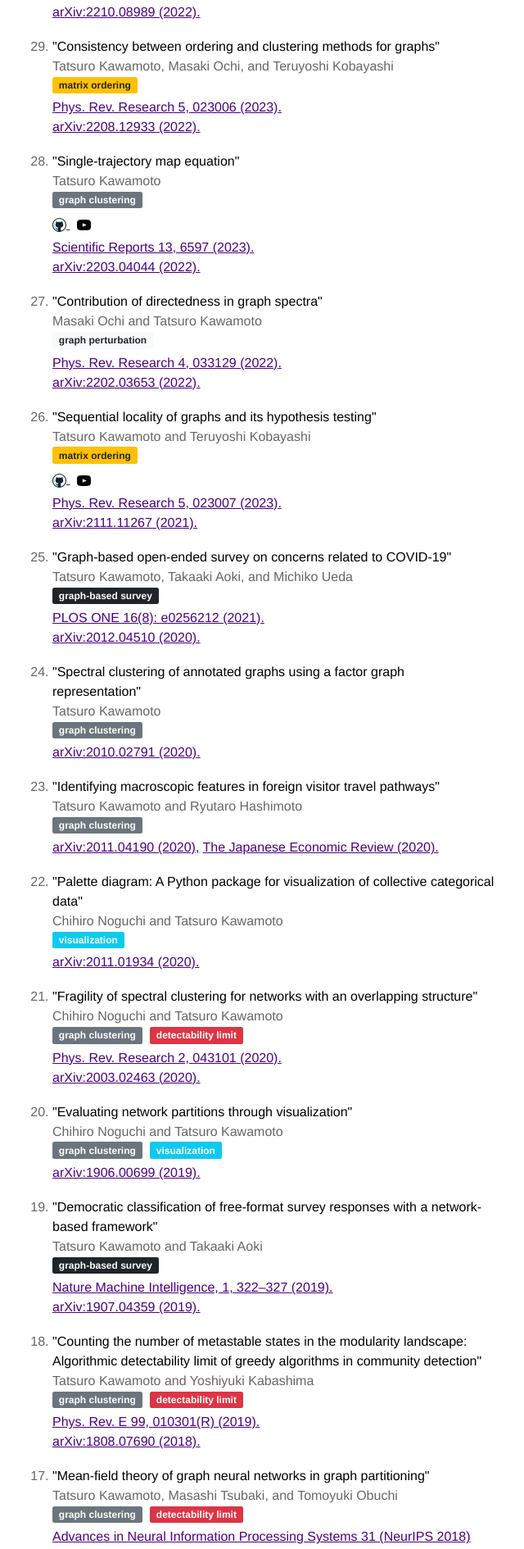
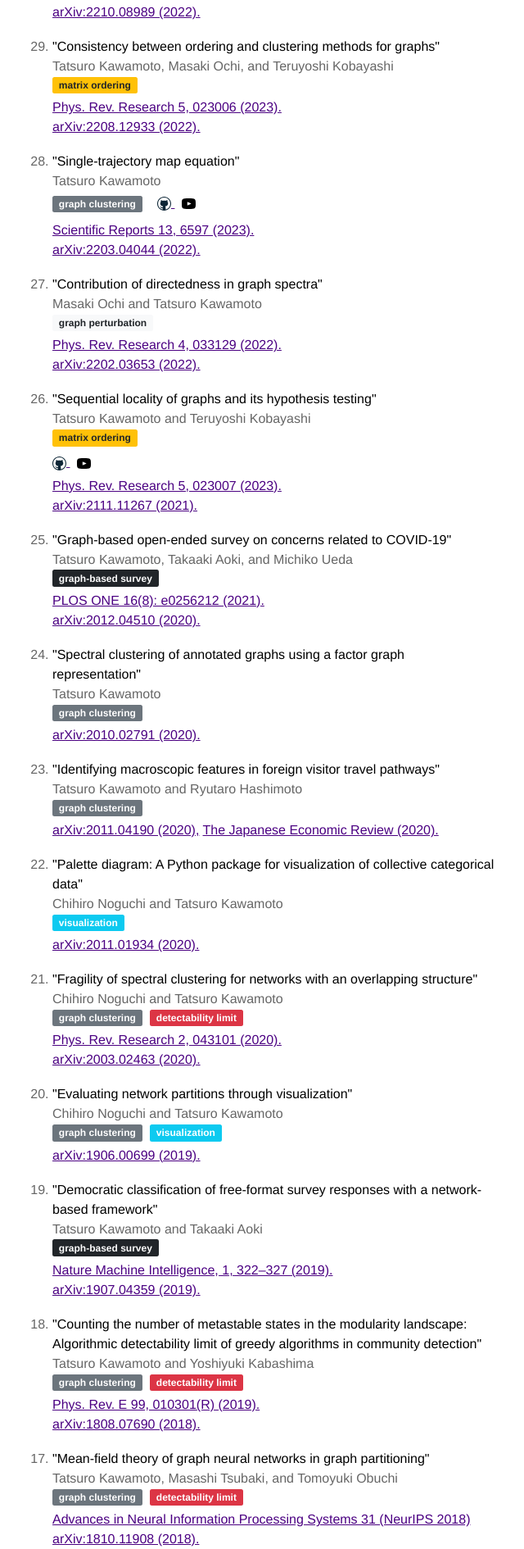
Before and after one commit to tatsuro-kawamoto/tatsuro-kawamoto.github.io, a Jekyll site: the page built from index.html, in a window 1280 px wide. Shown: the part 789-2679 px from the top of the page at 82% size, without its empty margins (316-956 px from the left). Built offline with Jekyll 4.4.1, drawn with Linux system fonts in a browser that asks for light colours.

Commit message:
Update index.html

```diff
--- a/index.html
+++ b/index.html
@@ -33,14 +33,15 @@ title: Home
     Tatsuro Kawamoto<br />
     <h4>
       <span class="badge bg-secondary me-2">graph clustering</span>
+      &nbsp;
+      <a class="link" data-title="https://github.com/tatsuro-kawamoto/single-trajectory_map_equation" href="https://github.com/tatsuro-kawamoto/single-trajectory_map_equation" target="_blank">
+          <svg class="icon icon-github"><use xlink:href="#icon-github"></use></svg>
+      </a>
+      &nbsp;
+      <a class="link" data-title="https://www.youtube.com/watch?v=q7wvVRAvgNA" href="https://www.youtube.com/watch?v=q7wvVRAvgNA" target="_blank">
+          <svg class="icon icon-youtube"><use xlink:href="#icon-youtube"></use></svg>
+      </a>
     </h4>
-    <a class="link" data-title="https://github.com/tatsuro-kawamoto/single-trajectory_map_equation" href="https://github.com/tatsuro-kawamoto/single-trajectory_map_equation" target="_blank">
-        <svg class="icon icon-github"><use xlink:href="#icon-github"></use></svg>
-    </a>
-    &nbsp;
-    <a class="link" data-title="https://www.youtube.com/watch?v=q7wvVRAvgNA" href="https://www.youtube.com/watch?v=q7wvVRAvgNA" target="_blank">
-        <svg class="icon icon-youtube"><use xlink:href="#icon-youtube"></use></svg>
-    </a><br />
     <a href="https://www.nature.com/articles/s41598-023-33880-y" target="_blank">Scientific Reports 13, 6597 (2023).</a><br />
     <a href="https://arxiv.org/abs/2203.04044" target="_blank">arXiv:2203.04044 (2022).</a>
   </li>
```
